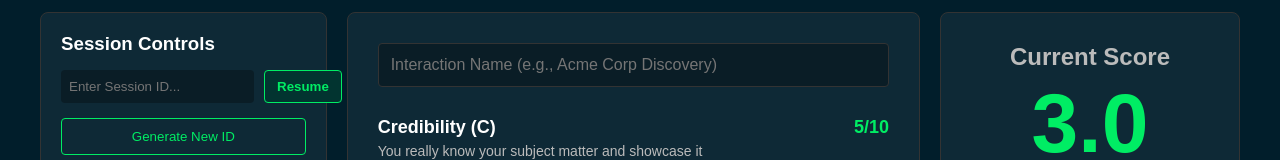
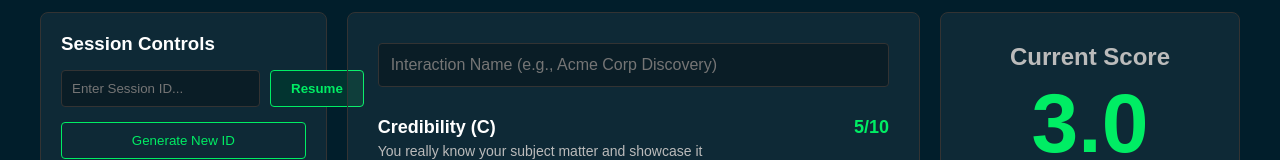
Before and after one commit to itchap/itchap, a React (Vite) app in the folder Apps/trust-rater/: page / in a window 1280 px wide. Shown: the part 261-421 px from the top of the page. Built offline with nearby package versions, Linux system fonts and the light colour scheme.

Commit message:
update
udpate

```diff
--- a/Apps/trust-rater/src/App.jsx
+++ b/Apps/trust-rater/src/App.jsx
@@ -217,27 +217,42 @@ function App() {
 
             <div style={{ backgroundColor: theme.cardBg, border: `1px solid ${theme.border}`, borderRadius: '8px', padding: '20px' }}>
               <h3 style={{ marginTop: 0, marginBottom: '15px' }}>Session Controls</h3>
-              <div style={{ display: 'flex', gap: '10px', marginBottom: '15px' }}>
-                <input type="text" placeholder="Enter Session ID..." value={sessionId} onChange={(e) => setSessionId(e.target.value)} style={{ flexGrow: 1, padding: '8px', borderRadius: '4px', border: 'none', backgroundColor: 'rgba(0,0,0,0.3)', color: '#fff' }} />
-                <button onClick={handleResume} style={{ padding: '8px 12px', backgroundColor: '#023430', color: theme.accent, border: `1px solid ${theme.accent}`, borderRadius: '4px', cursor: 'pointer', fontWeight: 'bold' }}>Resume</button>
+
+              {/* Top Row: Input & Resume */}
+              <div style={{ display: 'flex', gap: '10px', marginBottom: '15px', alignItems: 'stretch' }}>
+                <input
+                  type="text"
+                  placeholder="Enter Session ID..."
+                  value={sessionId}
+                  onChange={(e) => setSessionId(e.target.value)}
+                  style={{ flexGrow: 1, padding: '10px', borderRadius: '4px', border: `1px solid ${theme.border}`, backgroundColor: 'rgba(0,0,0,0.3)', color: '#fff', boxSizing: 'border-box', outline: 'none' }}
+                />
+                <button onClick={handleResume} style={{ padding: '0 20px', backgroundColor: '#023430', color: theme.accent, border: `1px solid ${theme.accent}`, borderRadius: '4px', cursor: 'pointer', fontWeight: 'bold' }}>Resume</button>
               </div>
 
-              {/* --- NEW DYNAMIC TOGGLE BUTTON --- */}
+              {/* --- DYNAMIC TOGGLE BUTTON --- */}
               <button
                 onClick={sessionId ? () => setShowIdBox(!showIdBox) : handleSaveForLater}
-                style={{ width: '100%', padding: '10px', backgroundColor: 'transparent', color: theme.accent, border: `1px solid ${theme.accent}`, borderRadius: '4px', cursor: 'pointer', marginBottom: '10px' }}
+                style={{ width: '100%', padding: '10px', backgroundColor: 'transparent', color: theme.accent, border: `1px solid ${theme.accent}`, borderRadius: '4px', cursor: 'pointer', marginBottom: '10px', outline: 'none' }}
               >
                 {sessionId ? (showIdBox ? 'Hide Session ID' : 'Show Session ID') : 'Generate New ID'}
               </button>
 
-              {/* --- NEW DASHED COPY BOX --- */}
+              {/* --- DASHED COPY BOX --- */}
               {showIdBox && sessionId && (
                 <div style={{ padding: '15px', border: `1px dashed ${theme.accent}`, borderRadius: '4px', marginBottom: '10px', backgroundColor: 'rgba(0, 237, 100, 0.05)' }}>
                   <div style={{ color: theme.accent, fontWeight: 'bold', marginBottom: '5px' }}>Your Unique ID:</div>
-                  <div style={{ fontSize: '12px', color: theme.textSub, marginBottom: '10px' }}>Save this somewhere safe to restore your board.</div>
-                  <div style={{ display: 'flex', gap: '10px' }}>
-                    <input type="text" readOnly value={sessionId} style={{ flexGrow: 1, padding: '8px', borderRadius: '4px', border: 'none', backgroundColor: '#fff', color: '#000', fontSize: '14px' }} />
-                    <button onClick={handleCopyId} style={{ padding: '8px 15px', backgroundColor: theme.accent, color: '#000', border: 'none', borderRadius: '4px', fontWeight: 'bold', cursor: 'pointer' }}>Copy</button>
+                  <div style={{ fontSize: '12px', color: theme.textSub, marginBottom: '12px' }}>Save this somewhere safe to restore your board.</div>
+
+                  {/* Bottom Row: Copy Input & Button */}
+                  <div style={{ display: 'flex', gap: '10px', alignItems: 'stretch' }}>
+                    <input
+                      type="text"
+                      readOnly
+                      value={sessionId}
+                      style={{ flexGrow: 1, padding: '10px', borderRadius: '4px', border: 'none', backgroundColor: '#fff', color: '#000', fontSize: '14px', boxSizing: 'border-box', outline: 'none' }}
+                    />
+                    <button onClick={handleCopyId} style={{ padding: '0 20px', backgroundColor: theme.accent, color: '#000', border: 'none', borderRadius: '4px', fontWeight: 'bold', cursor: 'pointer' }}>Copy</button>
                   </div>
                 </div>
               )}
```
